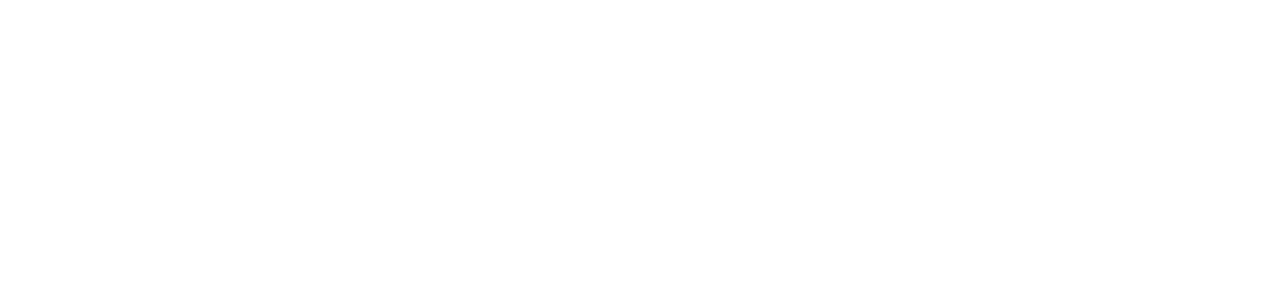
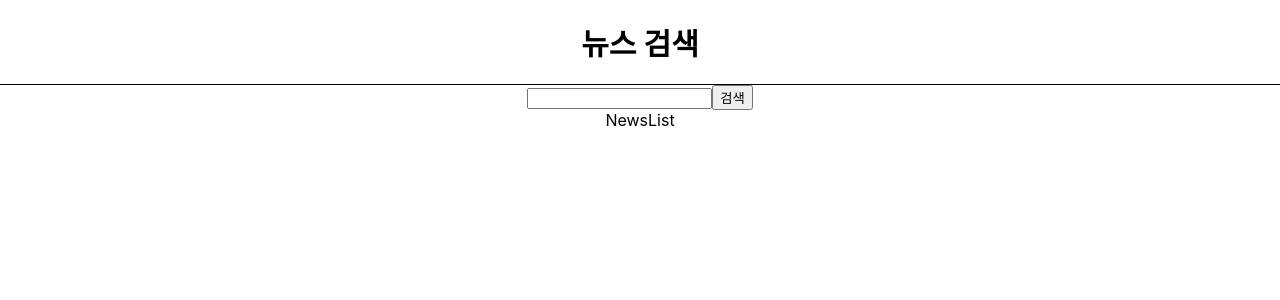
Before and after one commit to hanbinChae/Fintech, a React (Create React App) app in the folder fintech/: page /news in a window 1280 px wide. Before the commit this address had no page. Shown: the top 300 px of the page. Built offline with nearby package versions, Linux system fonts and the light colour scheme.

Commit message:
뉴스 검색 API 를 통한 검색 서비스 완성하기 (1/3) 텍스트 변경 이벤트 바인딩

```diff
--- a/fintech/src/App.js
+++ b/fintech/src/App.js
@@ -3,7 +3,7 @@
 import Welcome from "./components/Welcome";
 import List from "./components/List";
 import Axios from "./components/Axios";
-
+import NewsSearch from "./pages/NewsSearch";
 
 function App() {
   return (
@@ -12,7 +12,8 @@
         <Routes>
           <Route path="/welcome" element={<Welcome />}></Route>
           <Route path="/list" element={<List></List>}></Route>
-          <Route path="/axios" element={<Axios />}></Route>
+          <Route path="/axios" element={<Axios></Axios>}></Route>
+          <Route path="/news" element={<NewsSearch></NewsSearch>}></Route>
         </Routes>
       </BrowserRouter>
     </div>
--- /dev/null
+++ b/fintech/src/components/common/AppHeader.js
@@ -0,0 +1,16 @@
+import React from "react";
+import styled from "styled-components";
+
+const HeaderBlock = styled.div`
+  padding: 20px;
+  font-size: 30px;
+  font-weight: bold;
+  text-align: center;
+  border-bottom: 1px solid #000;
+`;
+
+const AppHeader = ({ title }) => {
+  return <HeaderBlock>{title}</HeaderBlock>;
+};
+
+export default AppHeader;
--- /dev/null
+++ b/fintech/src/components/news/NewsList.js
@@ -0,0 +1,7 @@
+import React from "react";
+
+const NewsList = () => {
+  return <div>NewsList</div>;
+};
+
+export default NewsList;
--- /dev/null
+++ b/fintech/src/components/news/SearchInput.js
@@ -0,0 +1,12 @@
+import React from "react";
+
+const SearchInput = ({ handleClick, handleChange }) => {
+  return (
+    <div>
+      <input onChange={handleChange}></input>
+      <button onClick={handleClick}>검색</button>
+    </div>
+  );
+};
+
+export default SearchInput;
--- /dev/null
+++ b/fintech/src/pages/NewsSearch.js
@@ -0,0 +1,36 @@
+import React, { useState } from "react";
+import AppHeader from "../components/common/AppHeader";
+import NewsList from "../components/news/NewsList";
+import SearchInput from "../components/news/SearchInput";
+
+const NewsSearch = () => {
+  const [searchText, setSearchText] = useState("");
+  const handleClick = () => {
+    //axios 요청 시작
+    console.log(searchText);
+  };
+  const handleChange = ({ target }) => {
+    const { value } = target;
+    setSearchText(value);
+  };
+
+  return (
+    <div>
+      <AppHeader title={"뉴스 검색"}></AppHeader>
+      {/* homework
+        1. 뉴스 검색어를 입력받는 컴포넌트
+         - State.js 컴포넌트 참조
+         - 통신 : Axios.js 컴포넌트를 참조
+        2. 해당 검색 결과를 출력하는 컴포넌트
+         - List 컴포넌트를 참조
+      */}
+      <SearchInput
+        handleClick={handleClick}
+        handleChange={handleChange}
+      ></SearchInput>
+      <NewsList></NewsList>
+    </div>
+  );
+};
+
+export default NewsSearch;
```
Also changed, not shown: 1 other file (tests, documents, lock files or other folders).
